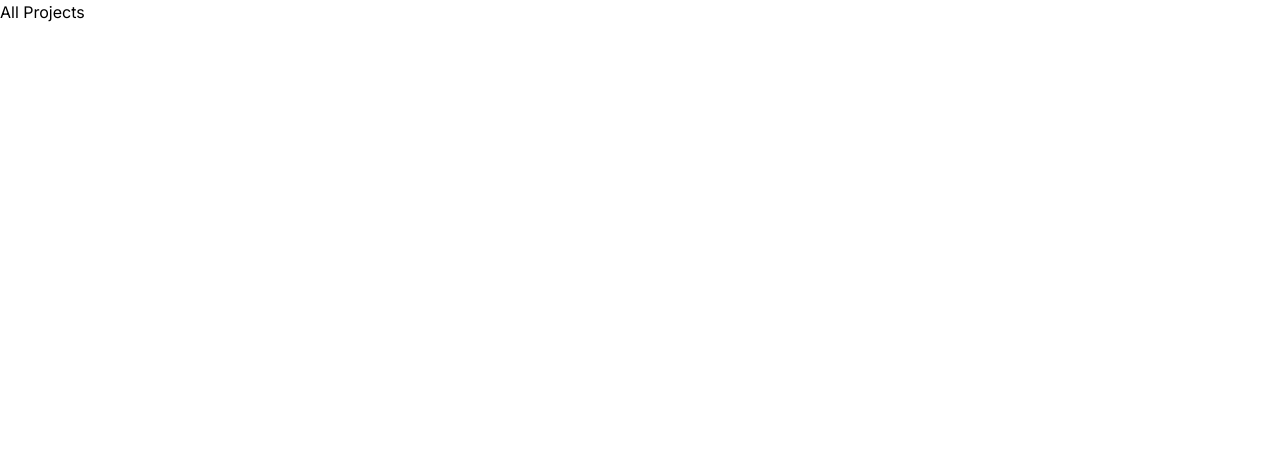
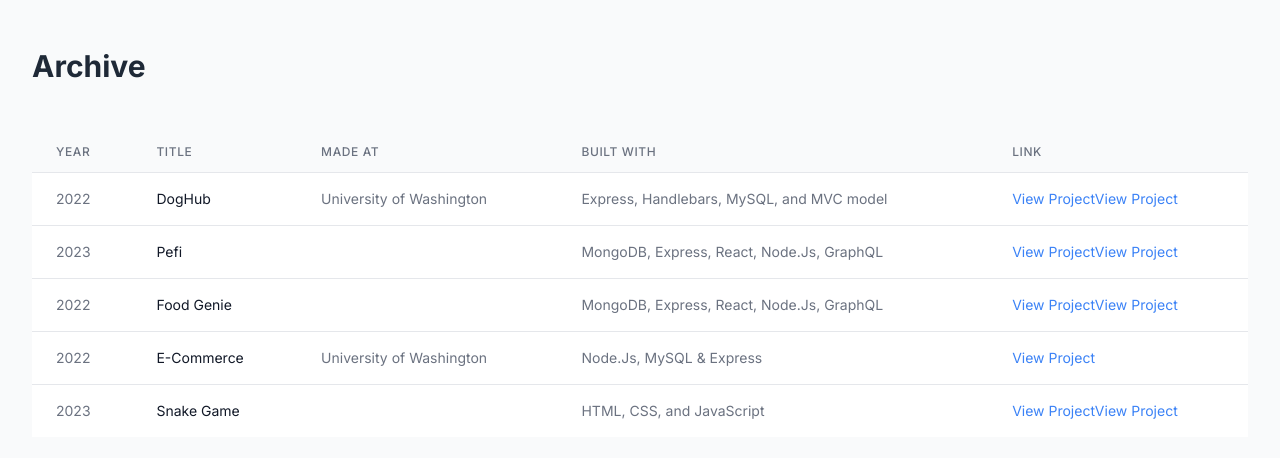
Before and after one commit to c1008h/next-portfolio, a Next.js app: page /projects in a window 1280 px wide. Shown: the top 458 px of the page. Built offline with nearby package versions, Linux system fonts and the light colour scheme.

Commit message:
adding archive

```diff
--- a/app/Current.tsx
+++ b/app/Current.tsx
@@ -2,18 +2,25 @@ import React from 'react'
 
 export default function Current() {
   return (
-    <div className="bg-gray-50 p-5 my-10">
-        <h2 className="text-3xl font-bold text-center mb-5">What I&apos;m Working On</h2>
-        <div className="max-w-4xl mx-auto">
-            <p className="text-lg text-gray-700">
-            Currently, I&apos;m diving deep into [Technology or Framework], working on [Project Name], a project aimed at [Brief Project Goal]. I&apos;m exploring [mention any specific feature or challenge], and I&apos;m excited about the learning journey ahead.
-            </p>
-            <div className="mt-4 text-center">
-            <a href="[Project_Link]" className="px-4 py-2 bg-blue-500 text-white rounded hover:bg-blue-700 transition-colors">
-                Check out the project
-            </a>
-            </div>
+    <div id="current-projects" className="py-12 bg-white">
+      <div className="max-w-6xl mx-auto px-4 sm:px-6 lg:px-8">
+        <h2 className="text-3xl font-bold text-center text-gray-900 mb-10">What I&apos;m Working On</h2>
+
+        <div className="mb-16">
+          <h3 className="text-2xl font-semibold text-gray-800 mb-3">The Lounge: A Unified Messaging Platform</h3>
+          <p className="text-md text-gray-600">
+            Engaging with the full stack to create The Lounge, leveraging Next.js, Socket.IO, Firebase, TypeScript, and Node.js. The project focuses on real-time messaging across web and desktop platforms, with an emphasis on reliability and seamless user experiences. The integration of these technologies presents an exciting challenge, particularly in architecting a scalable backend and intuitive UI.
+          </p>
         </div>
+
+        <div>
+          <h3 className="text-2xl font-semibold text-gray-800 mb-3">TrailMix: Connecting Hikers with Real-Time Trail Updates</h3>
+          <p className="text-md text-gray-600">
+            Developing TrailMix, a React Native app for iOS that aims to enhance the hiking experience with live updates and community-driven insights. Using Firebase and Socket.IO, the app provides a platform for real-time information sharing among outdoor enthusiasts. The project tests the boundaries of mobile app development, focusing on performance and user engagement.
+          </p>
+        </div>
+      </div>
     </div>
+
   )
 }
--- a/app/Landing.tsx
+++ b/app/Landing.tsx
@@ -17,8 +17,6 @@ const Landing = forwardRef<HTMLDivElement, LandingProps>((props, ref) => {
   />
 </div> */}
   return (
-
-
     <div
       ref={ref}
       className="flex flex-col items-center justify-center w-screen h-screen bg-cover bg-center text-center"
--- a/app/Project.tsx
+++ b/app/Project.tsx
@@ -4,12 +4,14 @@ import { ButtonTemplate, CardTemplate } from '@/components'
 import projectData from '@/constants/projectData.json'
 import { ProjectProps } from '@/interface/ProjectProps'
 import Link from 'next/link';
+import { useRouter } from 'next/navigation';
 
 export default function Project() {
     const [activeTab, setActiveTab] = useState<string>('Web');
     const [filteredProjects, setFilteredProjects] = useState<ProjectProps[]>([]);
     const [isViewMoreClicked, setIsViewMoreClicked] = useState<boolean>(false);
     const displayCount = activeTab === 'All' ? filteredProjects.length : (isViewMoreClicked ? filteredProjects.length : 3);
+    const router = useRouter();
 
     useEffect(() => {
         const newFilteredProjects = activeTab === 'All'
@@ -27,17 +29,24 @@ export default function Project() {
 
     const getBtnStyle = (title: string) => `${btnBaseStyle} ${activeTab === title ? btnActiveStyle : btnInactiveStyle}`;
 
+    const handleTabClick = (title: string) => {
+        if (title === 'All') {
+            router.push('/projects');
+        } else {
+            setActiveTab(title)
+        }
+    }
     return (
         <div className='flex flex-col items-center py-16' id='projects'>
             <h1 className="text-4xl font-bold text-gray-800 mb-8">
-                My Latest Projects
+                My Projects
             </h1>
             <div className='w-3/4 flex flex-row justify-evenly m-5'>
                 {['Web', 'Mobile', 'Desktop', 'All'].map((title) => (
                     <ButtonTemplate
                         key={title}
                         title={title}
-                        action={() => setActiveTab(title)}
+                        action={() => handleTabClick(title)}
                         btnStyle={getBtnStyle(title)}
                     />
                 ))}
--- a/app/Skills.tsx
+++ b/app/Skills.tsx
@@ -0,0 +1,9 @@
+import React from 'react'
+
+export default function Skills() {
+  return (
+    <div>
+
+    </div>
+  )
+}
--- a/app/projects/page.tsx
+++ b/app/projects/page.tsx
@@ -1,9 +1,51 @@
 import React from 'react'
+import Image from 'next/image';
+import projectData from '@/constants/projectData.json'
+import Link from 'next/link';
 
 export default function Projects() {
   return (
-    <div>
-      All Projects
-    </div>
+    <div className="py-12 bg-gray-50">
+    <div className="max-w-7xl mx-auto px-4 sm:px-6 lg:px-8">
+      <h2 className="text-3xl font-bold text-left text-gray-800 mb-12">Archive</h2>
+      <div className="min-w-full align-middle">
+        <table className="min-w-full divide-y divide-gray-200">
+          <thead>
+            <tr>
+              <th className="px-6 py-3 text-left text-xs font-medium text-gray-500 uppercase tracking-wider">
+                Year
+              </th>
+              <th className="px-6 py-3 text-left text-xs font-medium text-gray-500 uppercase tracking-wider">
+                Title
+              </th>
+              <th className="px-6 py-3 text-left text-xs font-medium text-gray-500 uppercase tracking-wider">
+                Made at
+              </th>
+              <th className="px-6 py-3 text-left text-xs font-medium text-gray-500 uppercase tracking-wider">
+                Built with
+              </th>
+              <th className="px-6 py-3 text-left text-xs font-medium text-gray-500 uppercase tracking-wider">
+                Link
+              </th>
+            </tr>
+          </thead>
+          <tbody className="bg-white divide-y divide-gray-200">
+            {projectData.map((project) => (
+              <tr key={project.id}>
+                <td className="px-6 py-4 whitespace-nowrap text-sm text-gray-500">{project.year}</td>
+                <td className="px-6 py-4 whitespace-nowrap text-sm text-gray-900">{project.title}</td>
+                <td className="px-6 py-4 whitespace-nowrap text-sm text-gray-500">{project.madeAt}</td>
+                <td className="px-6 py-4 whitespace-nowrap text-sm text-gray-500">{project.subtitle}</td>
+                <td className="px-6 py-4 whitespace-nowrap text-sm">
+                  {project.github && <a href={project.github} className="text-blue-500 hover:text-blue-600">View Project</a>}
+                  {project.link && <a href={project.link} className="text-blue-500 hover:text-blue-600">View Project</a>}
+                </td>
+              </tr>
+            ))}
+          </tbody>
+        </table>
+      </div>
+      </div>
+  </div>
   )
 }
--- a/components/CardTemplate.tsx
+++ b/components/CardTemplate.tsx
@@ -54,7 +54,8 @@ export default function CardTemplate({
                             btnStyle='text-blue-500 hover:text-blue-600 transition-colors'
                             title={showFullDescription ? 'View Less' : 'View More'}
                         />
-                    )}                </div>
+                    )}
+                </div>
                 <div className='flex flex-wrap justify-start items-center gap-2'>
                     {project.github && <a href={project.github} target="_blank" rel="noopener noreferrer" className='inline-block bg-blue-500 text-white py-2 px-4 rounded hover:bg-blue-600 transition-colors'>View on GitHub</a>}
                     {project.link && <a href={project.link} target="_blank" rel="noopener noreferrer" className='inline-block bg-green-500 text-white py-2 px-4 rounded hover:bg-green-600 transition-colors'>Visit Website</a>}
--- a/constants/projectData.json
+++ b/constants/projectData.json
@@ -9,7 +9,9 @@
         "github":"https://github.com/davidpascual2/Project-2",
         "link": "https://ancient-scrubland-48723.herokuapp.com/",
         "demo":"/demo/doghub.gif",
-        "type":"web"
+        "type":"web",
+        "madeAt": "University of Washington",
+        "year":"2022"
     },
     {
         "id": 2,
@@ -21,7 +23,9 @@
         "github":"https://github.com/c1008h/Pefi",
         "link": "https://pefi.netlify.app",
         "demo": "/demo/PeFi.gif",
-        "type":"web"
+        "type":"web",
+        "year":"2023"
+
     },
     {
         "id": 3,
@@ -33,7 +37,9 @@
         "github":"https://github.com/c1008h/FoodGenie",
         "link": "https://thefoodgenie.netlify.app",
         "demo": "/demo/FoodGenie.gif",
-        "type":"web"
+        "type":"web",
+        "year":"2022"
+
     },
     {
         "id": 4,
@@ -44,7 +50,9 @@
         "image": "/images/ecombackend.png",
         "github": "https://github.com/c1008h/E-Commerce-Backend",
         "demo": "/demo/ecombackend.gif",
-        "type":"web"
+        "type":"web",
+        "madeAt": "University of Washington",
+        "year":"2022"
     },
     {
         "id": 5,
@@ -56,6 +64,8 @@
         "github": "https://github.com/c1008h/Snake-Game",
         "link": "https://c1008h.github.io/Snake-Game/",
         "demo": "/demo/SnakeGame.gif",
-        "type":"web"
+        "type":"web",
+        "year":"2023"
+
     }
 ]
```
Also changed, not shown: app/Contact.tsx (indentation only).
